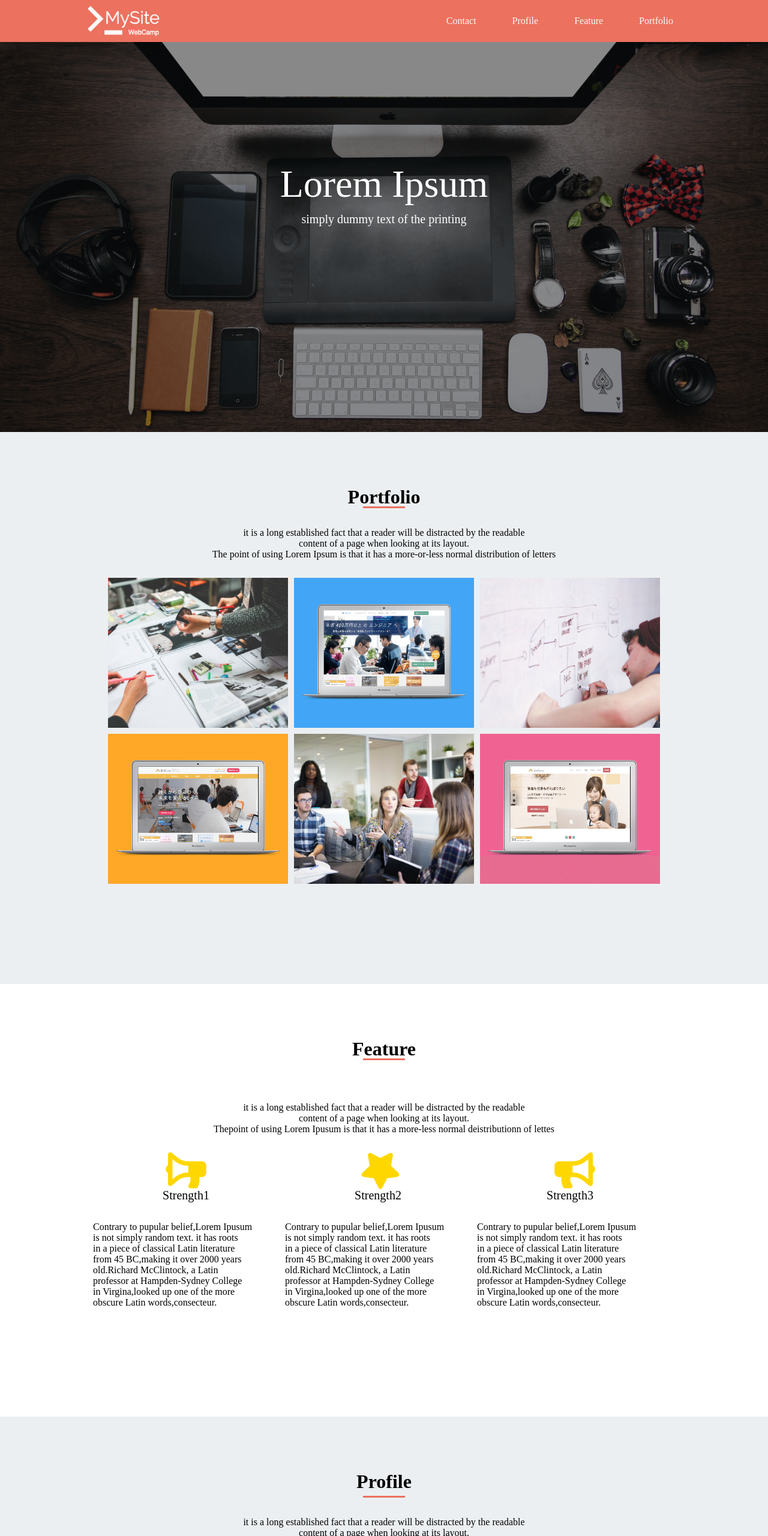
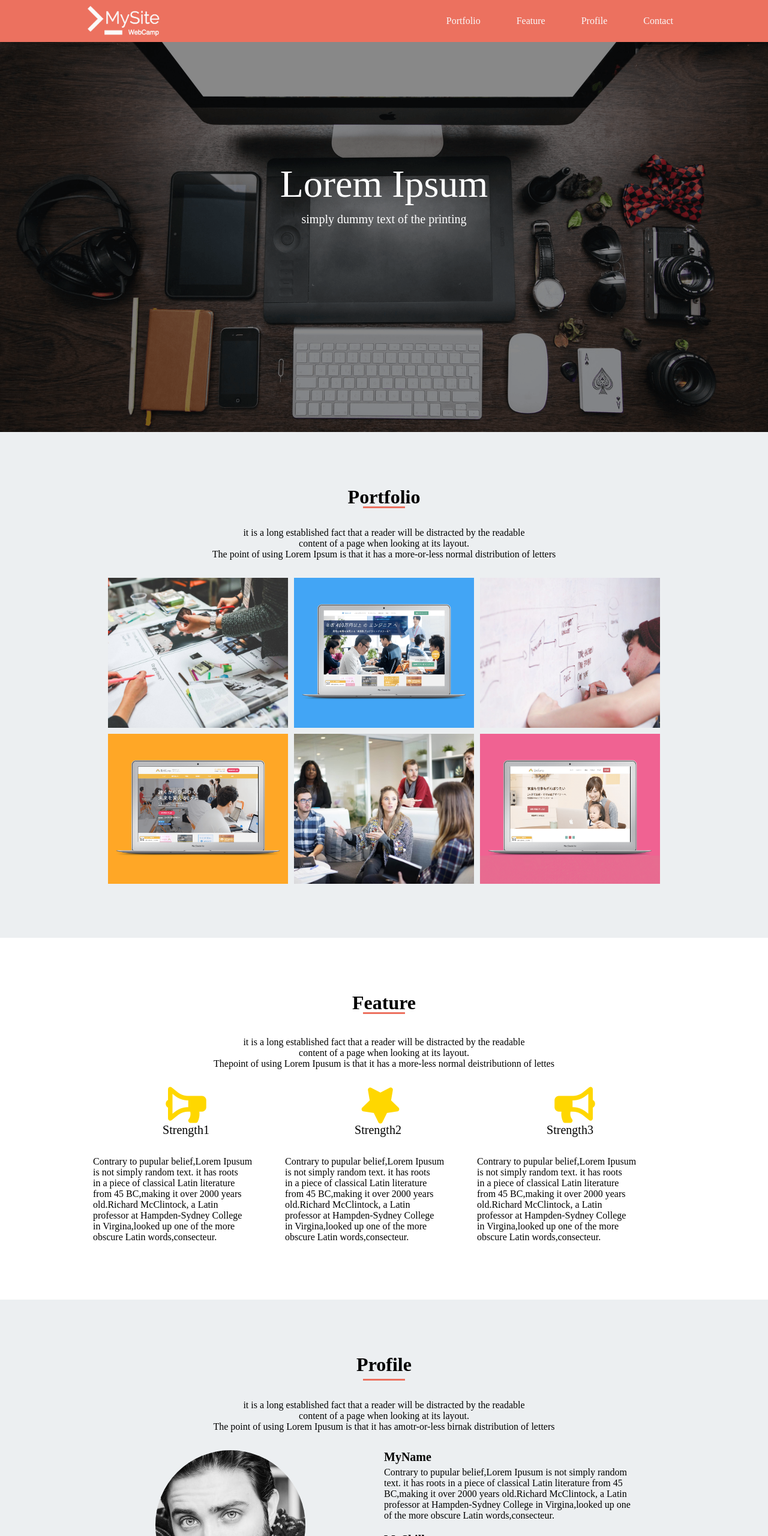
Before and after one commit to aikawa321/Lorem-ipsum, a plain HTML site: page index.html in a window 1280 px wide. Shown: the top 2560 px of the page at 60% size. Drawn offline with Linux system fonts and the light colour scheme.

Commit message:
something fixed

```diff
--- a/index.html
+++ b/index.html
@@ -11,23 +11,33 @@
 		<header>
 			<nav class="nav-outline-box">
 				<ul class="nav-contents">
-					<li class="nav-content">Portfolio</li>
-					<li class="nav-content">Feature</li>
-					<li class="nav-content">Profile</li>
-					<li class="nav-content">Contact</li>
+					<a href="#main-visual-box">
 						<img class="header-logo" src="img/logo.png">
+					</a>
+					<li class="nav-content">
+						<a href="#contact-contents">Contact</a>
+					</li>
+					<li class="nav-content">
+						<a href="#profile-contents">Profile</a>
+					</li>
+					<li class="nav-content">
+						<a href="#feature-contents">Feature</a>
+					</li>
+					<li class="nav-content">
+						<a href="#portfolio-contents">Portfolio</a>
+					</li>
 				</ul>
 			</nav>
 		</header>
-		<main class="main crearfix">
+		<main class="main">
 			<!-- main-visual -->
-			<div class="main-visual-box">
+			<div id="main-visual-box">
 				<p class="main-visual-text">Lorem Ipsum</p>
 				<p class="sub-text">simply dummy text of the printing</p>
 			</div>
 			 	<!-- section.1 PortFolio -->
-				<section class="portfolio-contents">
-				  	<div class="pf-in-box">
+				<section id="portfolio-contents">
+				  	<div class="pf-in-box clearfix">
 						<h2 class="portfolio">Portfolio</h2>
 						<p class="pf-txt">it is a long established fact that a reader will be distracted by the readable<br>content of a page when looking at its layout.<br>The point of using Lorem Ipsum is that it has a more-or-less normal distribution of letters</p>
 						<div class="img-box"></div>
@@ -39,7 +49,7 @@
 				 	</div>
 				</section>
 				<!-- section.2 Feature -->
-				<section class="feature-contents">
+				<section id="feature-contents">
 					<h2>Feature</h2>
 					<p class="feture-txt">it is a long established fact that a reader will be distracted by the readable<br>content of a page when looking at its layout.<br>Thepoint of using Lorem Ipusum is that it has a more-less normal deistributionn of lettes</p>
 						<!-- logo用div -->
@@ -48,7 +58,7 @@
 						<i class="fas fa-star fa-spin"></i>
 						<i class="fas fa-bullhorn"></i>
 					</div>
-					<div class="strength">
+					<div class="strength clearfix">
 						<div class=st-list>
 							<li>Strength1</li>
 							<li>Strength2</li>
@@ -62,8 +72,8 @@
 					</div>
 				</section>
 				<!-- section.3 Proflie -->
-				<section class="profile-contents">
-					<div class="prf-in-box">
+				<section id="profile-contents">
+					<div class="prf-in-box clearfix">
 						<h2 class="prf-headline">Profile</h2>
 						<p class="prf-txt">it is a long established fact that a reader will be distracted by the readable<br>content of a page when looking at its layout.<br>The point of using Lorem Ipusum is that it has amotr-or-less birnak distribution of letters</p>
 					  	<div class="prf-main">
@@ -72,7 +82,7 @@
 						 	</div>
 							<div class="about-me">
 								<h3 class="me-headline">MyName</h3>
-								<p class="me-txt">Contrary to pupular belief,Lorem Ipusum<br>is not simply random text. it has roots<br>in a piece of classical Latin literature<br>from 45 BC,making it over 2000 years<br>old.Richard McClintock, a Latin<br>professor at Hampden-Sydney College<br>in Virgina,looked up one of the more<br>obscure Latin words,consecteur.</p>
+								<p class="me-txt">Contrary to pupular belief,Lorem Ipusum is not simply random<br>text. it has roots in a piece of classical Latin literature from 45<br>BC,making it over 2000 years old.Richard McClintock, a Latin<br>professor at Hampden-Sydney College in Virgina,looked up one<br>of the more obscure Latin words,consecteur.</p>
 								<h3 class="me-headline">MySkill</h3>
 								<p class="me-txt">HTML/CSS/JavaScript/JQuery/Photoshop</p>
 							</div>
@@ -80,10 +90,11 @@
 					</div>
 				</section>
 				<!-- section.4 Contact -->
-				<section class="contact-contents">
+				<section id="contact-contents">
 					<div class="cc-box">
 						<h2>Contact</h2>
 						<p class="contact-txt">it is a long established fact that a reader will be distracted by the readable<br>content of a page when looking at its layout.<br>The point of using Lorem Ipusum is that it has amotr-or-less birnak distribution of letters</p>
+						<div class="cc-main">
 							<div class="mail-tell-box">
 								<div class="in-box">
 									<h3 class="mail">Mail</h3>
@@ -93,13 +104,14 @@
 								</div>
 							</div>
 							<div class="sns-box">
-							<div class="in-box">
+								<div class="in-box clearfix">
 									<h3 class="sns">SNS</h3>
 									<!-- snsのアイコン用のdiv -->
 									<div class=sns-icon>
 										<i class="fab fa-twitter"></i>
 										<i class="fab fa-facebook-f"></i>
 										<i class="fab fa-instagram"></i>
+									</div>
 								</div>
 							</div>
 						</div>
--- a/style.css
+++ b/style.css
@@ -2,6 +2,14 @@
     margin: 0;
     padding: 0;
     box-sizing: border-box;
+}
+div {
+	display:block;
+}
+.clearfix::after{
+	content:"";
+	display: block;
+	clear:both;
 }
 .nav-outline-box{
 	background-color:#EC715F;
@@ -15,6 +23,10 @@
 	height:70px;
 	margin: 0 auto;
 }
+.nav-contents a{
+	color:#FAFAFA;
+	text-decoration: none;
+}
 .nav-content{
 	font-size:16px;
 	color:#FAFAFA;
@@ -27,7 +39,7 @@
 	float:left;
 	height:70px;
 }
-.main-visual-box{
+#main-visual-box{
 	width:100%;
 	height:650px;
 	background-image: url(img/mv.png);
@@ -46,16 +58,15 @@
 	color:white;
 	text-align: center;
 }
-.portfolio-contents{
+#portfolio-contents{
 	width:100%;
-	height: 920px;
 	background-color:#ECEFF1;
 }
 .pf-in-box{
 	width:920px;
-	height: 920px;
 	background-color:#ECEFF1;
 	margin: 0 auto;
+	padding-bottom:90px;
 }
 .portfolio{
 	padding-top:90px;
@@ -123,10 +134,12 @@
 	margin-top:10px;
 	padding-bottom:90px;
 }
-.feature-contents{
+#feature-contents{
 	position:relative;
+	margin: 0 auto;
 }
-.feature-contents h2{
+#feature-contents h2{
+	width:1024px;
 	font-size:32px;
 	color:#000000;
 	padding-top:90px;
@@ -134,8 +147,9 @@
 	text-align: center;
 	position: relative;
 	margin-bottom:1em;
+	margin:0 auto;
 }
-.feature-contents h2:after{
+#feature-contents h2:after{
 	content: '';
  	position: absolute;
  	left: 50%;
@@ -150,11 +164,13 @@
  	background-color: #EC715F;/*線の色*/
 }
 .feture-txt{
+	width:1024px;
 	font-size:16px;
 	color:#000000;
 	text-align: center;
 	padding-top: 38px;
 	padding-bottom:30px;
+	margin: 0 auto;
 }
 .social{
 	width:980px;
@@ -182,7 +198,7 @@
 }
 .strength{
 	width:980px;
-	height:380px;
+	padding-bottom:90px;
 	margin: 0 auto;
 }
 .st-txt{
@@ -190,14 +206,12 @@
 	padding:5px;
 	width:320px;
 }
-.profile-contents{
+#profile-contents{
 	background-color:#ECEFF1;
 	width:100%;
-	height:600px;
 }
 .prf-in-box{
 	width:1024px;
-	height:540px;
 	margin: 0 auto;
 }
 .prf-headline{
@@ -231,6 +245,7 @@
 }
 .prf-main{
 	width:1024px;
+	padding-bottom:90px;
 }
 .prf-img-box{
 	width:50%;
@@ -262,14 +277,18 @@
 	color:#000000;
 	padding-bottom:20px;
 }
-.contact-contents{
+#contact-contents{
 
 }
 .cc-box{
+	width:1024px;
+	margin: 0 auto;
+}
+.cc-main{
 	width:800px;
 	margin: 0 auto;
 }
-.contact-contents h2{
+#contact-contents h2{
 	font-size:32px;
 	color:#000000;
 	padding-top:90px;
@@ -277,12 +296,12 @@
 	text-align: center;
 	position: relative;
 }
-.contact-contents h2:after{
+#contact-contents h2:after{
 	content: '';
  	position: absolute;
  	left: 50%;
  	bottom: 0px;/*線の上下位置*/
- 	display: inline-block;
+ 	display: block;
  	width: 70px;/*線の長さ*/
  	height: 3px;/*線の太さ*/
 	-moz-transform: translateX(-50%);
@@ -299,29 +318,35 @@
 	text-align: center;
 }
 .mail-tell-box{
-	width:50%;
+	width:400px;
 	float:left;
 }
 .in-box{
 	width:200px;
 	margin: 0 auto;
+	padding-bottom:90px;
 }
 .mail{
 	font-size:20px;
 	width:400px;
+	padding-bottom:5px;
 }
 .adress{
 	width:400px;
+	padding-bottom:20px;
+	text-decoration: underline;
 }
 .tell{
 	font-size:20px;
 	width:400px;
+	padding-bottom:5px;
 }
 .phone-number{
 	width:400px;
+	text-decoration: underline;
 }
 .sns-box{
-	width:50%;
+	width:400px;
 	float:left;
 }
 .sns{
```
Lines whose indentation alone changed are shown as unchanged.
